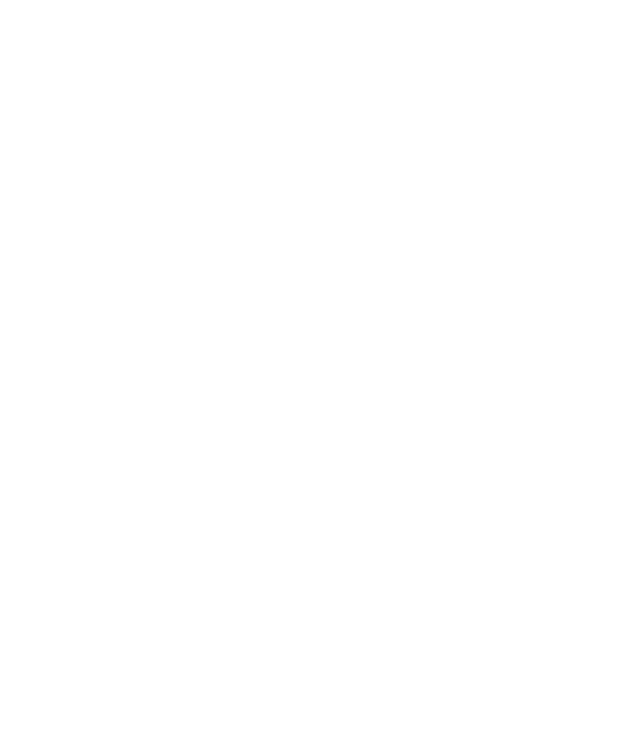
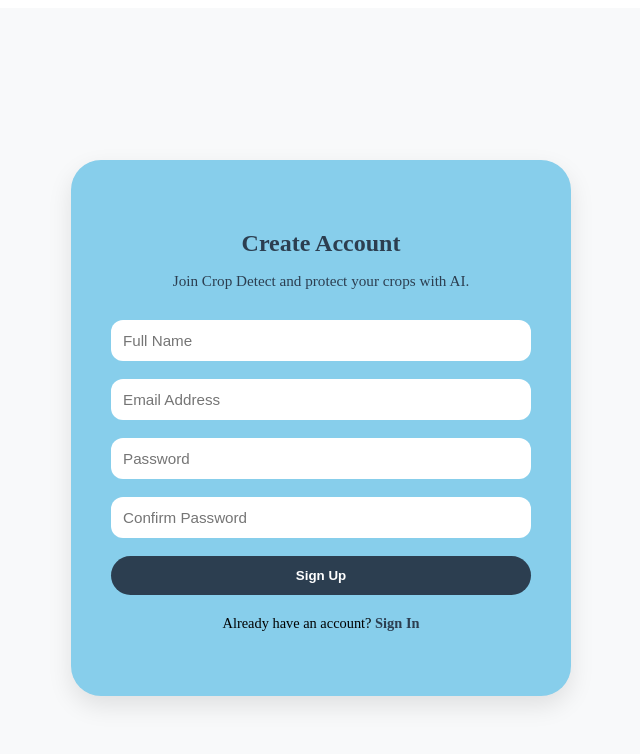
Before and after one commit to martin-m-kinoti/CropDetect, a React (Vite) app: page /signup in a window 1280 px wide. Before the commit this address had no page. Shown: the top 754 px of the page, without its empty margins (319-959 px from the left). Built offline with nearby package versions, Linux system fonts and the light colour scheme.

Commit message:
sign in & sign up files including styling

```diff
--- a/src/App.jsx
+++ b/src/App.jsx
@@ -2,12 +2,16 @@
 import './App.css';
 import {BrowserRouter as Router, Routes, Route} from 'react-router-dom';
 import Dashboard from './components/Dashboard';
+import SignUp from './components/Signup';
+import SignIn from './components/Signin';
 
 function App() {
   return (
     <Router>
       <Routes>
         <Route path="/" element={<Dashboard />} />
+        <Route path="/signup" element={<SignUp />} />
+        <Route path="/signin" element={<SignIn />} />
       </Routes>
     </Router>
   )
--- a/src/components/Dashboard.jsx
+++ b/src/components/Dashboard.jsx
@@ -46,7 +46,7 @@
                 </div>
                 <div className="nav-links">
                     <Link to="documentation">Documentation</Link>
-                    <Link to='/signin'>Sign In</Link>
+                    <Link to='/signup'>Sign Up</Link>
                     <Link to="/ai-model">AI Model</Link>
                 </div>
 
--- /dev/null
+++ b/src/components/Signin.css
@@ -0,0 +1,105 @@
+/* SIGNIN PAGE */
+.signin-page {
+  min-height: 100vh;
+  display: flex;
+  align-items: center;
+  justify-content: center;
+  background: #f8f9fa;
+  padding: 20px;
+}
+
+.signin-container {
+  background: #87ceeb;
+  padding: 50px 40px;
+  border-radius: 30px;
+  width: 100%;
+  max-width: 420px;
+  text-align: center;
+  box-shadow: 0 10px 25px rgba(0, 0, 0, 0.1);
+}
+
+.signin-container h2 {
+  color: #2c3e50;
+  margin-bottom: 10px;
+}
+
+.signin-subtitle {
+  font-size: 0.95rem;
+  margin-bottom: 30px;
+  color: #2c3e50;
+}
+
+/* FORM */
+.signin-form {
+  display: flex;
+  flex-direction: column;
+  gap: 18px;
+}
+
+.signin-form input[type="email"],
+.signin-form input[type="password"] {
+  padding: 12px;
+  border-radius: 12px;
+  border: none;
+  outline: none;
+  font-size: 0.95rem;
+}
+
+.signin-form input:focus {
+  box-shadow: 0 0 0 2px rgba(44, 62, 80, 0.3);
+}
+
+/* Options Row */
+.signin-options {
+  display: flex;
+  justify-content: space-between;
+  font-size: 0.85rem;
+  color: #2c3e50;
+}
+
+.signin-options input {
+  margin-right: 6px;
+}
+
+.forgot-link {
+  text-decoration: none;
+  color: #2c3e50;
+  font-weight: 500;
+}
+
+.forgot-link:hover {
+  text-decoration: underline;
+}
+
+/* Button */
+.signin-btn {
+  padding: 12px;
+  border-radius: 30px;
+  border: none;
+  background: #2c3e50;
+  color: white;
+  font-weight: 600;
+  cursor: pointer;
+  transition: 0.3s ease;
+}
+
+.signin-btn:hover {
+  background: #1a252f;
+  transform: translateY(-2px);
+}
+
+/* Bottom Link */
+.signup-link {
+  margin-top: 20px;
+  font-size: 0.9rem;
+}
+
+.signup-link a {
+  color: #2c3e50;
+  font-weight: 600;
+  text-decoration: none;
+}
+
+.signup-link a:hover {
+  text-decoration: underline;
+}
--- /dev/null
+++ b/src/components/Signin.jsx
@@ -0,0 +1,77 @@
+import React, { use, useState } from "react";
+import { Link } from "react-router-dom";
+import './Signin.css';
+
+function SignIn() {
+    const [formData, setFormData] = useState({
+        email: "",
+        password: ""
+    });
+
+    const handleChange = (e) => {
+        setFormData({
+            ...formData,
+            [e.target.name]: e.target.value
+        })
+    };
+
+    const handleSubmit = (e) => {
+        e.preventDefault();
+        console.log("Login data:", formData);
+    };
+
+    return (
+        <div className="signin-page">
+      <div className="signin-container">
+
+        <h2>Welcome Back</h2>
+        <p className="signin-subtitle">
+          Sign in to continue using Crop Detect.
+        </p>
+
+        <form onSubmit={handleSubmit} className="signin-form">
+
+          <input
+            type="email"
+            name="email"
+            placeholder="Email Address"
+            value={formData.email}
+            onChange={handleChange}
+            required
+          />
+
+          <input
+            type="password"
+            name="password"
+            placeholder="Password"
+            value={formData.password}
+            onChange={handleChange}
+            required
+          />
+
+          <div className="signin-options">
+            <label>
+              <input type="checkbox" />
+              Remember me
+            </label>
+
+            <Link to="/forgot-password" className="forgot-link">
+              Forgot password?
+            </Link>
+          </div>
+
+          <button type="submit" className="signin-btn">
+            Sign In
+          </button>
+        </form>
+
+        <p className="signup-link">
+          Don't have an account? <Link to="/signup">Create one</Link>
+        </p>
+
+      </div>
+    </div>
+    );
+}
+
+export default SignIn;
--- /dev/null
+++ b/src/components/Signup.css
@@ -0,0 +1,81 @@
+.signup-page {
+  min-height: 100vh;
+  display: flex;
+  align-items: center;
+  justify-content: center;
+  background: #f8f9fa;
+  padding: 20px;
+}
+
+.signup-container {
+  background: #87ceeb;
+  padding: 50px 40px;
+  border-radius: 30px;
+  width: 100%;
+  max-width: 420px;
+  text-align: center;
+  box-shadow: 0 10px 25px rgba(0, 0, 0, 0.1);
+}
+
+.signup-container h2 {
+  color: #2c3e50;
+  margin-bottom: 10px;
+}
+
+.signup-subtitle {
+  font-size: 0.95rem;
+  margin-bottom: 30px;
+  color: #2c3e50;
+}
+
+/* FORM */
+.signup-form {
+  display: flex;
+  flex-direction: column;
+  gap: 18px;
+}
+
+.signup-form input {
+  padding: 12px;
+  border-radius: 12px;
+  border: none;
+  outline: none;
+  font-size: 0.95rem;
+}
+
+.signup-form input:focus {
+  box-shadow: 0 0 0 2px rgba(44, 62, 80, 0.3);
+}
+
+/* BUTTON */
+.signup-btn {
+  padding: 12px;
+  border-radius: 30px;
+  border: none;
+  background: #2c3e50;
+  color: white;
+  font-weight: 600;
+  cursor: pointer;
+  transition: 0.3s ease;
+}
+
+.signup-btn:hover {
+  background: #1a252f;
+  transform: translateY(-2px);
+}
+
+/* Sign In Link */
+.signin-link {
+  margin-top: 20px;
+  font-size: 0.9rem;
+}
+
+.signin-link a {
+  color: #2c3e50;
+  font-weight: 600;
+  text-decoration: none;
+}
+
+.signin-link a:hover {
+  text-decoration: underline;
+}
--- /dev/null
+++ b/src/components/Signup.jsx
@@ -0,0 +1,87 @@
+import React, { useState } from "react";
+import { Link } from "react-router-dom";
+import "./Signup.css";
+
+
+function SignUp() {
+  const [formData, setFormData] = useState({
+    fullName: "",
+    email: "",
+    password: "",
+    confirmPassword: ""
+  });
+
+  const handleChange = (e) => {
+    setFormData({
+      ...formData,
+      [e.target.name]: e.target.value
+    });
+  };
+
+  const handleSubmit = (e) => {
+    e.preventDefault();
+    console.log(formData);
+  };
+
+  return (
+    <div className="signup-page">
+      <div className="signup-container">
+
+        <h2>Create Account</h2>
+        <p className="signup-subtitle">
+          Join Crop Detect and protect your crops with AI.
+        </p>
+
+        <form onSubmit={handleSubmit} className="signup-form">
+
+          <input
+            type="text"
+            name="fullName"
+            placeholder="Full Name"
+            value={formData.fullName}
+            onChange={handleChange}
+            required
+          />
+
+          <input
+            type="email"
+            name="email"
+            placeholder="Email Address"
+            value={formData.email}
+            onChange={handleChange}
+            required
+          />
+
+          <input
+            type="password"
+            name="password"
+            placeholder="Password"
+            value={formData.password}
+            onChange={handleChange}
+            required
+          />
+
+          <input
+            type="password"
+            name="confirmPassword"
+            placeholder="Confirm Password"
+            value={formData.confirmPassword}
+            onChange={handleChange}
+            required
+          />
+
+          <button type="submit" className="signup-btn">
+            Sign Up
+          </button>
+        </form>
+
+        <p className="signin-link">
+          Already have an account? <Link to="/signin">Sign In</Link>
+        </p>
+
+      </div>
+    </div>
+  );
+}
+
+export default SignUp;
```
